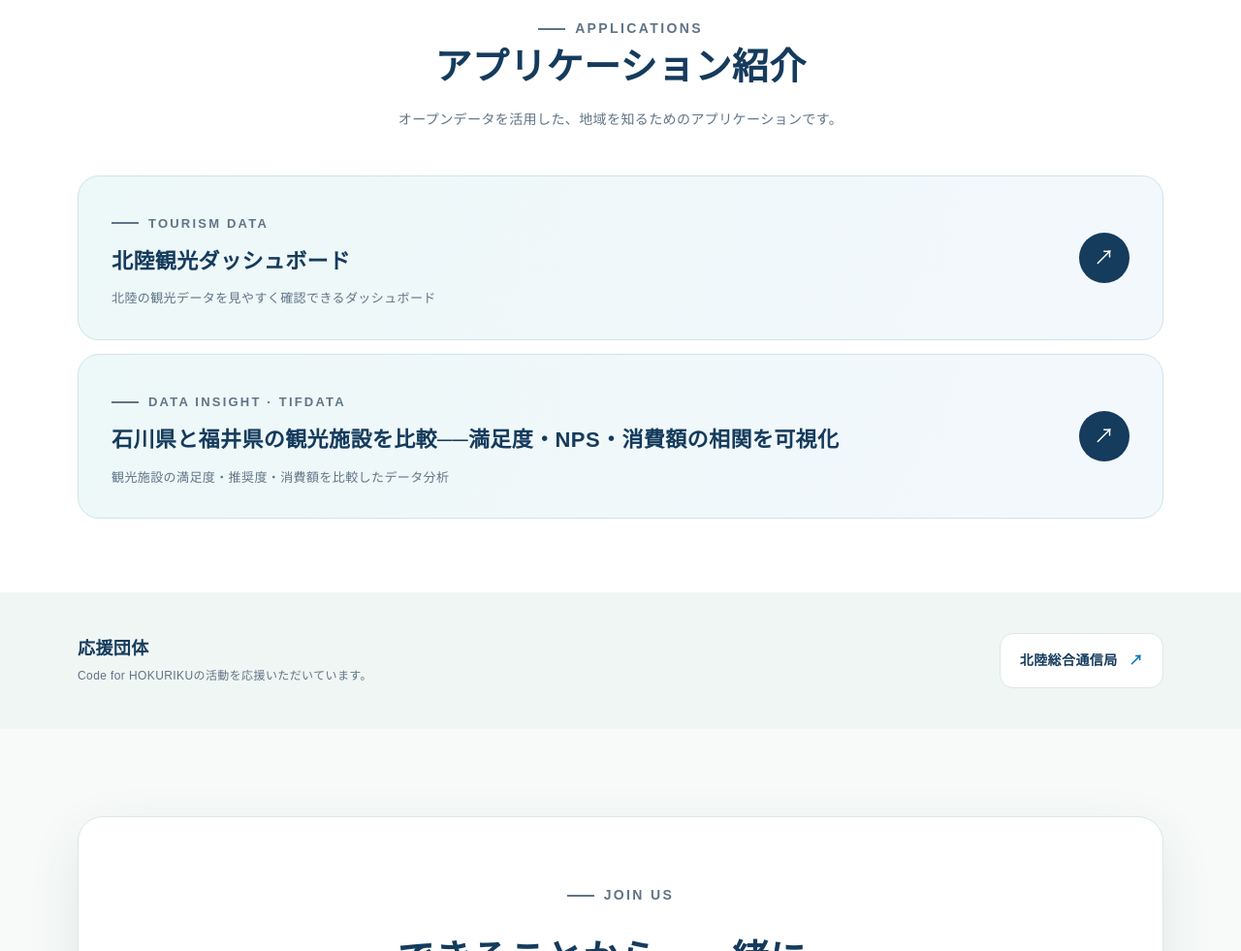
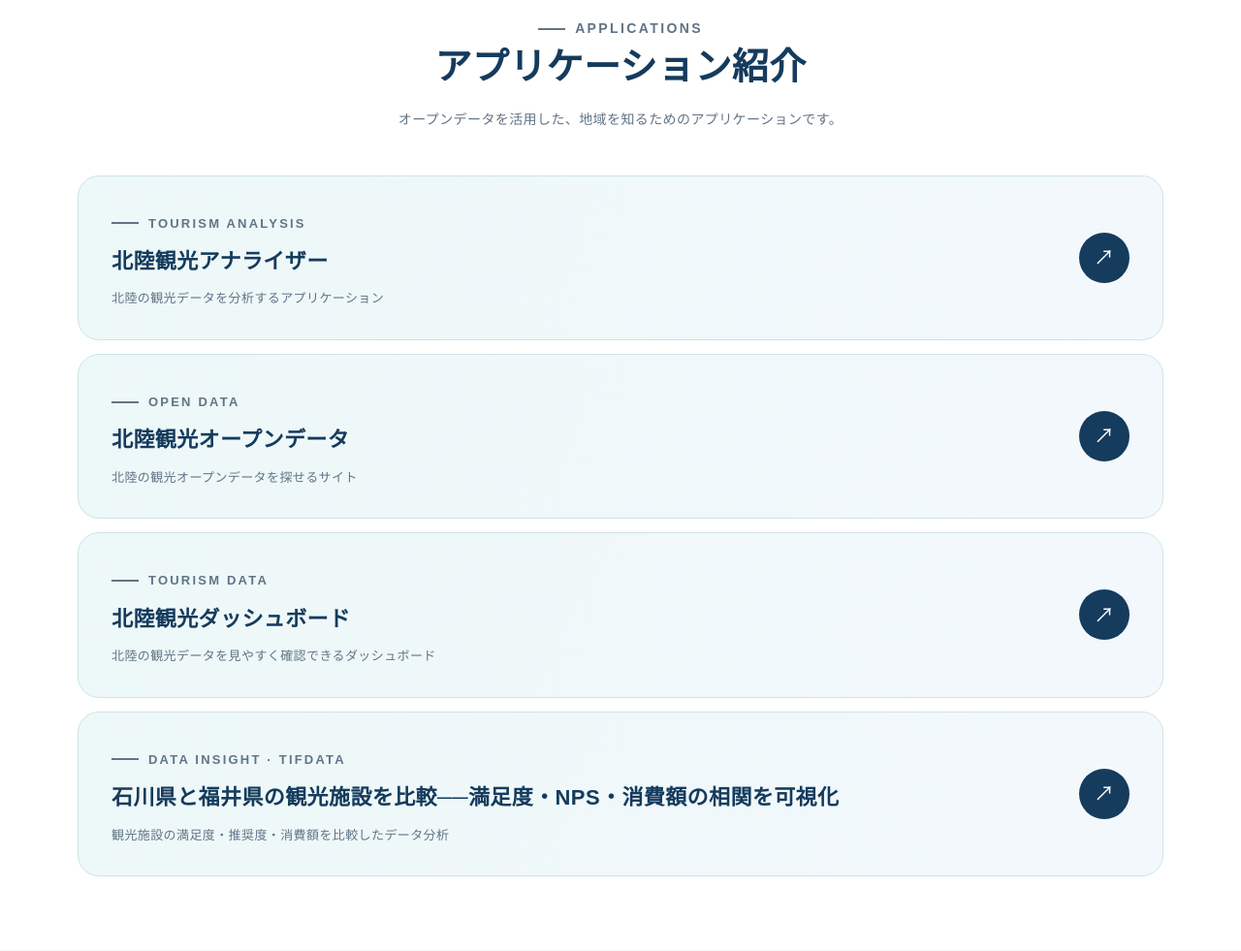
Before and after one commit to code4hokuriku/code4hokuriku.github.io, a plain HTML site: page index.html in a window 1280 px wide. Shown: the part 3810-4791 px from the top of the page at 97% size. Drawn offline with Linux system fonts and the light colour scheme.

Commit message:
update links

```diff
--- a/index.html
+++ b/index.html
@@ -304,6 +304,22 @@
           <p>オープンデータを活用した、地域を知るためのアプリケーションです。</p>
         </div>
         <div class="app-list">
+          <a class="app-card" href="https://code4hokuriku.github.io/hokuriku-kanko-analyzer/" target="_blank" rel="noopener noreferrer">
+            <div>
+              <p class="eyebrow">Tourism Analysis</p>
+              <h3>北陸観光アナライザー</h3>
+              <p>北陸の観光データを分析するアプリケーション</p>
+            </div>
+            <span class="app-open" aria-hidden="true">↗</span>
+          </a>
+          <a class="app-card" href="https://opendata-hokuriku-kanko.code4fukui.org/" target="_blank" rel="noopener noreferrer">
+            <div>
+              <p class="eyebrow">Open Data</p>
+              <h3>北陸観光オープンデータ</h3>
+              <p>北陸の観光オープンデータを探せるサイト</p>
+            </div>
+            <span class="app-open" aria-hidden="true">↗</span>
+          </a>
           <a class="app-card" href="https://code4fukui.github.io/hokuriku-kanko-dashboard/" target="_blank" rel="noopener noreferrer">
             <div>
               <p class="eyebrow">Tourism Data</p>
```
